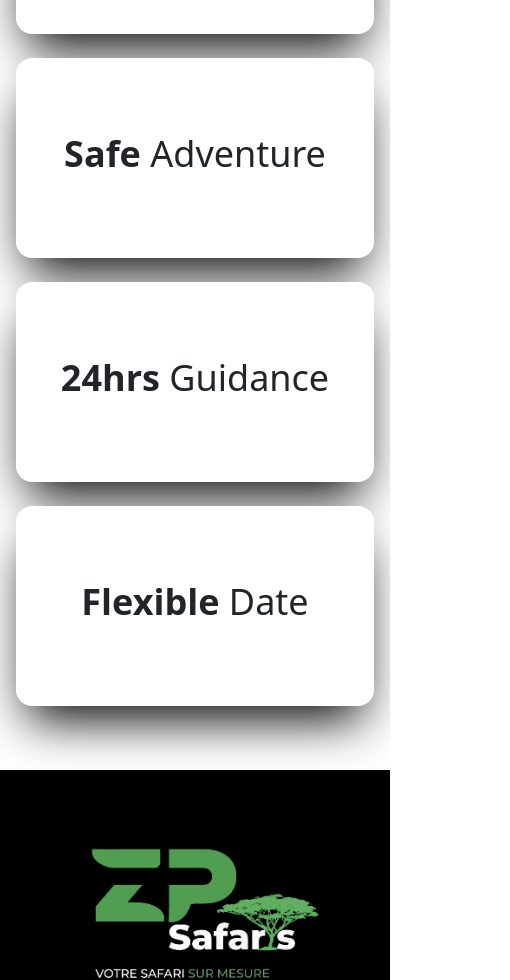
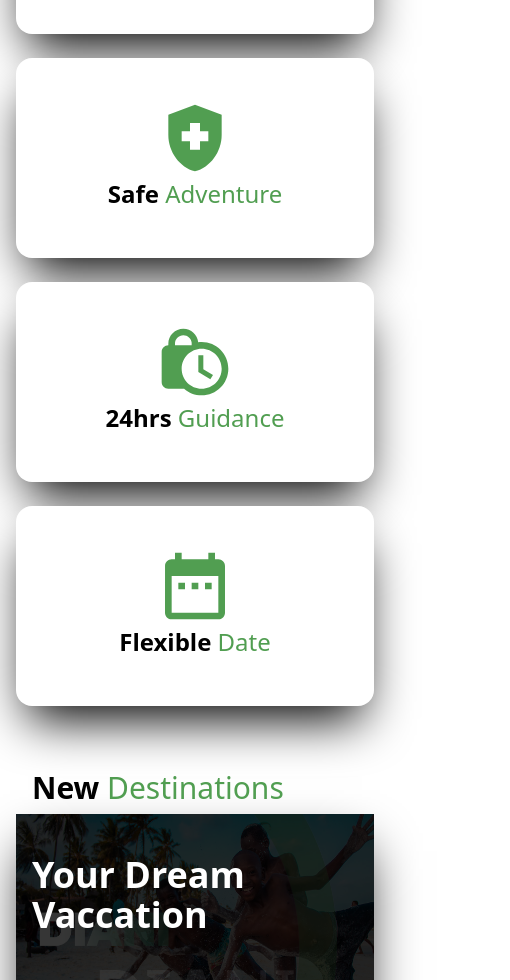
Before and after one commit to Ropio-Derrick/zds, a React (Create React App) app: page / in a window 390 px wide. Shown: the part 1020-2000 px from the top of the page, 510 px wide, since content can reach past the window. Built offline with nearby package versions, Linux system fonts and the light colour scheme.

Commit message:
destinations

```diff
--- a/src/House/Home/Home.js
+++ b/src/House/Home/Home.js
@@ -2,12 +2,14 @@ import React from 'react'
 import {Link} from "react-router-dom"
 import HomeSlider from './HomeSlider'
 import Searcher from './Searcher'
+import Tours from "./tours"
 
 let Home = ()=> {
   return (
     <div>
-           <HomeSlider/>
-          <Searcher/>
+      <HomeSlider/>
+      <Searcher/>
+      <Tours/>
     </div>
   )
 }
--- a/src/House/Home/Searcher.js
+++ b/src/House/Home/Searcher.js
@@ -1,21 +1,25 @@
+import { DateRange, HealthAndSafety, LockClock, TravelExplore } from '@mui/icons-material'
 import React from 'react'
-import  Zebra from "../../Images/zebra.png"
-import  Jeep from "../../Images/jeep.jpg"
+
 
 function Searcher() {
   return (
-    <div className='  mb-16 rounded-2xl gap-4 relative mt-[-100px]  mx-[100px] md:mx-[100px]  z-50  xs:mx-4 grid grid-cols-4 md:grid-cols-2 xs:grid-cols-1  items-center width-full ' >
+    <div className='  mb-16 rounded-2xl gap-4 relative mt-[-100px] text-[#519e51] mx-[100px] md:mx-[100px]  z-50  xs:mx-4 grid grid-cols-4 md:grid-cols-2 xs:grid-cols-1  items-center width-full ' >
         <div className='flex justify-center items-center  shadow-2xl shadow-black  h-[200px] rounded-2xl bg-white flex flex-1 flex-col items-left justify-start'>
-          <h1 className="text-center text-4xl md:text-3xl   " > <span className="font-bold" > New</span> Destinations</h1>
+          <TravelExplore className="icon"/>
+          <h1 className="text-center text-4xl md:text-3xl sm:text-2xl xs:text-2xl  text-[#519e51]" > <span className="font-bold text-black " > New</span> Destinations</h1>
         </div>
         <div className='flex justify-center items-center shadow-2xl shadow-black    h-[200px]  bg-white flex flex-1 flex-col rounded-2xl items-left justify-start'>
-          <h1 className="text-center text-4xl md:text-3xl " > <span className="font-bold" > Safe</span> Adventure</h1>
+          <HealthAndSafety  className="icon"  />
+          <h1 className="text-center text-4xl md:text-3xl  sm:text-2xl xs:text-2xl text-[#519e51]" > <span className="font-bold text-black " > Safe</span> Adventure</h1>
         </div>
         <div className='flex justify-center items-center shadow-2xl shadow-black   h-[200px]   bg-white flex flex-1 flex-col rounded-2xl items-left justify-start'>
-          <h1 className="text-center text-4xl md:text-3xl  " ><span  className="font-bold" > 24hrs</span> Guidance</h1>
+          <LockClock  className="icon " />
+          <h1 className="text-center text-4xl md:text-3xl  sm:text-2xl xs:text-2xl text-[#519e51]" ><span  className="font-bold text-black " > 24hrs</span> Guidance</h1>
         </div>
         <div className='flex justify-center items-center shadow-2xl shadow-black   h-[200px]  bg-white flex flex-1 flex-col items-left rounded-2xl justify-start'>
-          <h1 className="text-center text-4xl  md:text-3xl  "> <span className="font-bold">Flexible</span>  Date</h1>
+          <DateRange  className="icon" />
+          <h1 className="text-center text-4xl  md:text-3xl  sm:text-2xl xs:text-2xl text-[#519e51]"> <span className="font-bold text-black ">Flexible</span>  Date</h1>
         </div>
 
     </div>
--- /dev/null
+++ b/src/House/Home/tours.js
@@ -0,0 +1,54 @@
+import React from 'react'
+import Main from "../../Images/Diani.jpg"
+import One from "../../Images/home2.jpg"
+import Two from "../../Images/green2.jpg"
+import Three from "../../Images/jeep.jpg"
+
+function tours() {
+  return (
+    <div className='xs:mx-4 sm:px-4 ' >
+        <h1 className=" mx-[100px] md:mx-[100px]  xs:mx-4  text-left  text-5xl md:text-3xl sm:text-3xl xs:text-3xl  text-[#519e51]" > <span className="font-bold text-black " > New</span> Destinations</h1>
+
+        <div className=' shadow-2xl shadow-black  h-[300px] xs:h-auto sm:h-auto mb-[300px] flex flex-row sm:flex-col xs:flex-col flex-wrap '>
+            <div className='group basis-2/3 sm:basis-full xs:basis-full h-[450px] sm:h-[250px] xs:h-[250px] relative z-50 bg-red-900'>
+                <img src={Main} className=" h-full w-full" />
+                <div className=' flex-col  px-[100px]  md:px-[100px] xs:px-4  flex justify-center  items-left top-0 left-0 h-full w-full absolute DarkSwiper'>
+                    <h1 className='text-white group-hover:opacity-0 transition ease-in-out delay-500  text-4xl font-black'>Your Dream<br/>Vaccation</h1>
+                    <p className=" xs:hidden sm:hidden font-lg group-hover:opacity-0 text-[#f2f2f290] transition ease-in-out delay-500">One of the most popular tourist destinations in Africa, Diani is well-established as one of the best wildlife-viewing destinations in the world.</p>
+                    <h1 className='animate-ping text-center text-white mt-8 group-hover:opacity-0 transition ease-in-out delay-500 text-left text-4xl font-semibold'>DIA<span className='font-light'>NI</span> </h1>
+
+                </div>
+            </div>
+            <div className="bg-red-900   m-0 p-0 flex flex-col basis-1/3 sm:basis-full xs:basis-full " >
+                <div className='two-block sm:h-[1900px] xs:h-[190px] group relative'  >
+                    <img src={One} className=" h-full w-full" />
+                    <div className='flex justify-left  flex-col items-left px-4 top-0 left-0 h-full w-full absolute DarkSwiper'>
+                    <h1 className='text-white mt-8 group-hover:opacity-0 transition ease-in-out delay-500 text-left text-4xl font-semibold'>Momb<span className='font-light'>asa</span> </h1>
+                    <p className="font-lg group-hover:opacity-0 text-[#f2f2f290] transition ease-in-out delay-500">One of the most popular tourist destinations in Africa, Diani is well.</p>
+                    </div>
+
+                </div>
+                <div className='two-block sm:h-[1900px] xs:h-[190px] group relative' >
+                    <img src={Two} className="h-full w-full" />
+                    <div className='flex justify-left  items-left  flex-col px-4   top-0 left-0 h-full w-full absolute DarkSwiper'>
+                        <h1 className='text-white mt-8 group-hover:opacity-0 transition ease-in-out delay-500 text-left text-4xl font-semibold'>Nair<span className='font-light'>obi</span> </h1>
+                        <p className="font-lg group-hover:opacity-0 text-[#f2f2f290] transition ease-in-out delay-500">One of the most popular tourist destinations in Africa,</p>
+                    </div>
+
+                </div>
+                <div className='two-block sm:h-[1900px] xs:h-[190px] relative group'  >
+                    <img src={Three} className="  h-full w-full"  />
+                    <div className='  px-[100px]  md:px-[100px] xs:px-4  flex flex-col justify-left  items-left px-4 top-0 left-0 h-full w-full absolute DarkSwiper'>
+                        <h1 className='text-white mt-8 group-hover:opacity-0 transition ease-in-out delay-500 text-left text-4xl font-semibold'>DIA<span className='font-light'>NI</span> </h1>
+                        <p className="font-lg transition ease-in-out delay-500 group-hover:opacity-0 text-[#f2f2f290] ">One of the most popular tourist destinations in Africa, Diani is well-</p>
+                    </div>
+
+                </div>
+
+            </div>
+        </div>
+    </div>
+  )
+}
+
+export default tours
--- a/src/index.css
+++ b/src/index.css
@@ -97,3 +97,24 @@
   background-size: contain;
   width: 100%;
 }
+
+.icon{
+  font-size:80px !important ;
+  color:#519e51 ;
+
+}
+
+
+.two-block{
+  height: 150px;
+}
+
+.DarkSwiper{
+  transition: ease-in-out 0.5s all;
+  background-color:rgba(0, 0, 0, 0.788);
+}
+
+.DarkSwiper:hover{
+  transition: ease-in-out 0.5s all;
+  background-color: transparent;
+}
```
